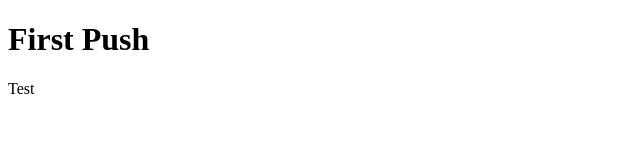
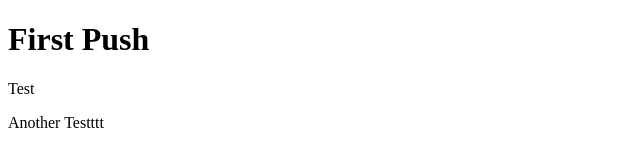
Before and after one commit to dentspaLanding/RollBack, a plain HTML site: page index.html in a window 1280 px wide. Shown: the whole page, without its empty margins (0-640 px from the left). Drawn offline with Linux system fonts and the light colour scheme.

Commit message:
Another Test

```diff
--- a/index.html
+++ b/index.html
@@ -10,5 +10,6 @@
 
 
     <p>Test</p>
+    <p>Another Testttt </p>
 </body>
 </html>
```
